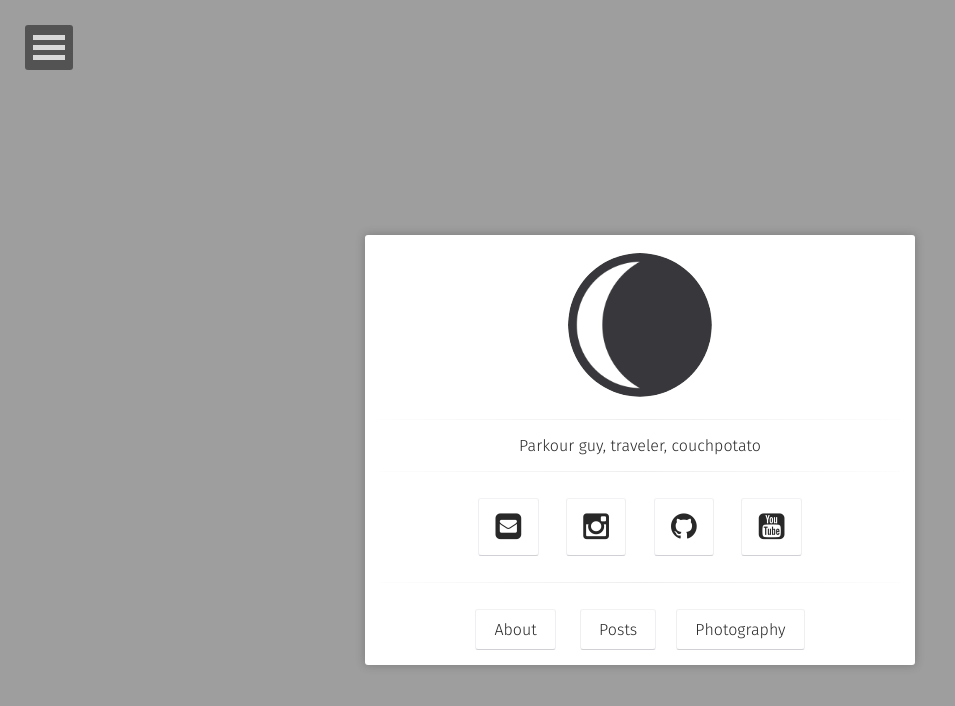
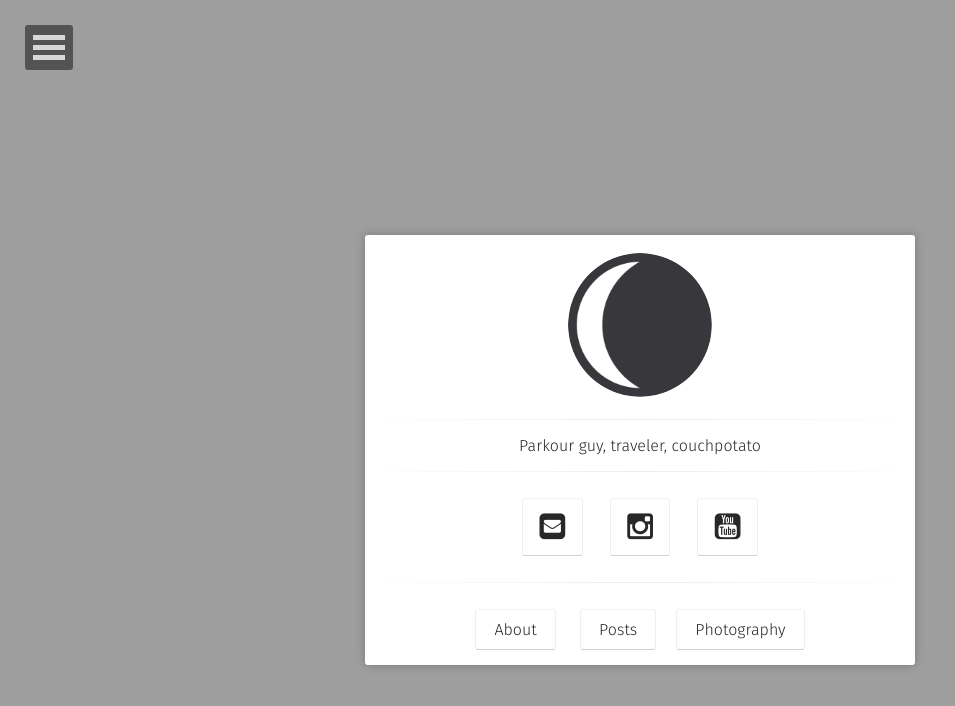
Before and after one commit to daleonpz/daleonpz.github.io, a Jekyll site: the page built from index.html, in a window 1280 px wide. Shown: the top 706 px of the page, without its empty margins (0-955 px from the left). Built offline with Jekyll 4.4.1, drawn with Linux system fonts in a browser that asks for light colours; some web fonts are replaced.

Commit message:
disable github link

```diff
--- a/_includes/social-links.html
+++ b/_includes/social-links.html
@@ -8,7 +8,7 @@
                         {% if site.xing %}<a class="social-btn" href="http://www.xing.com/profile/{{ site.xing }}" target="_blank" rel="noopener noreferrer"><i class="fa fa-fw fa-xing-square"></i></a>{% endif %}
                         {% if site.instagram %}<a class="social-btn" href="http://instagram.com/{{ site.instagram }}" target="_blank" rel="noopener noreferrer"><i class="fa fa-fw fa-instagram"></i></a>{% endif %}
                         {% if site.tumblr %}<a class="social-btn" href="http://{{ site.tumblr }}.tumblr.com" target="_blank" rel="noopener noreferrer"><i class="fa fa-fw fa-tumblr-square"></i></a>{% endif %}
-                        {% if site.github %}<a class="social-btn" href="http://github.com/{{ site.github }}" target="_blank" rel="noopener noreferrer"><i class="fa fa-fw fa-github"></i></a>{% endif %}
+			<!-- {% if site.github %}<a class="social-btn" href="http://github.com/{{ site.github }}" target="_blank" rel="noopener noreferrer"><i class="fa fa-fw fa-github"></i></a>{% endif %} -->
                         {% if site.stackoverflow %}<a class="social-btn" href="http://stackoverflow.com/users/{{ site.stackoverflow }}" target="_blank" rel="noopener noreferrer"><i class="fa fa-fw fa-stack-overflow"></i></a>{% endif %}
                         {% if site.lastfm %}<a class="social-btn" href="http://lastfm.com/user/{{ site.lastfm }}" target="_blank" rel="noopener noreferrer"><i class="fa fa-fw fa-music"></i></a>{% endif %}
                         {% if site.dribbble %}<a class="social-btn" href="http://dribbble.com/{{ site.dribbble }}" target="_blank" rel="noopener noreferrer"><i class="fa fa-fw fa-dribbble"></i></a>{% endif %}
```
